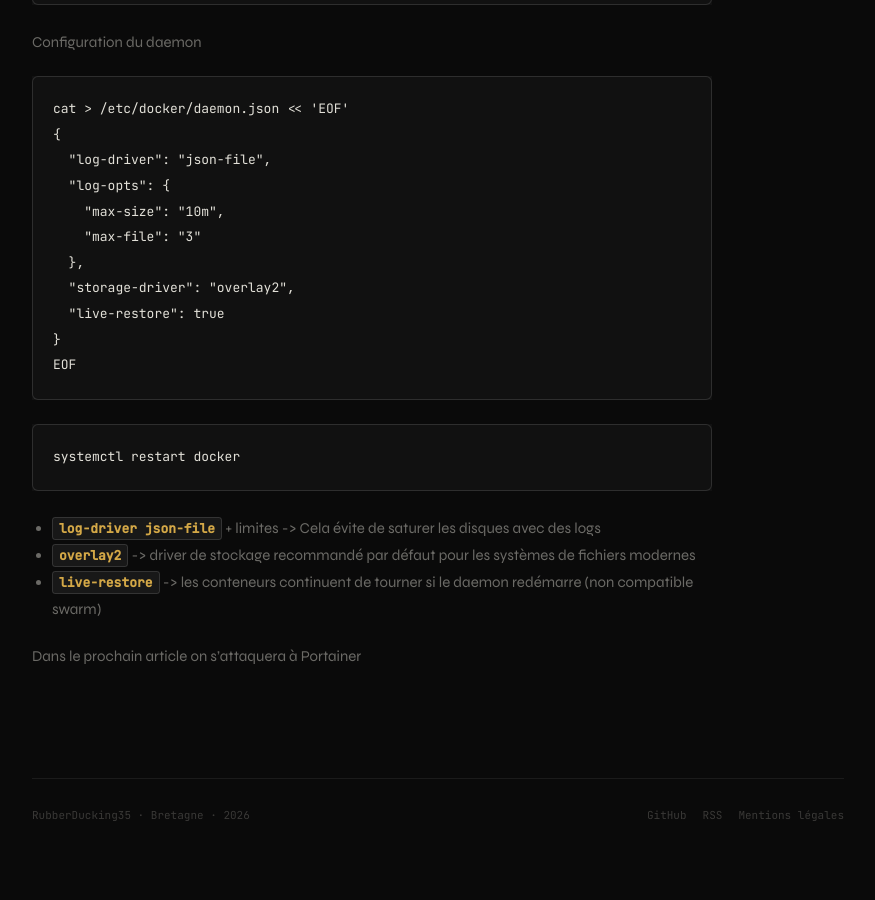
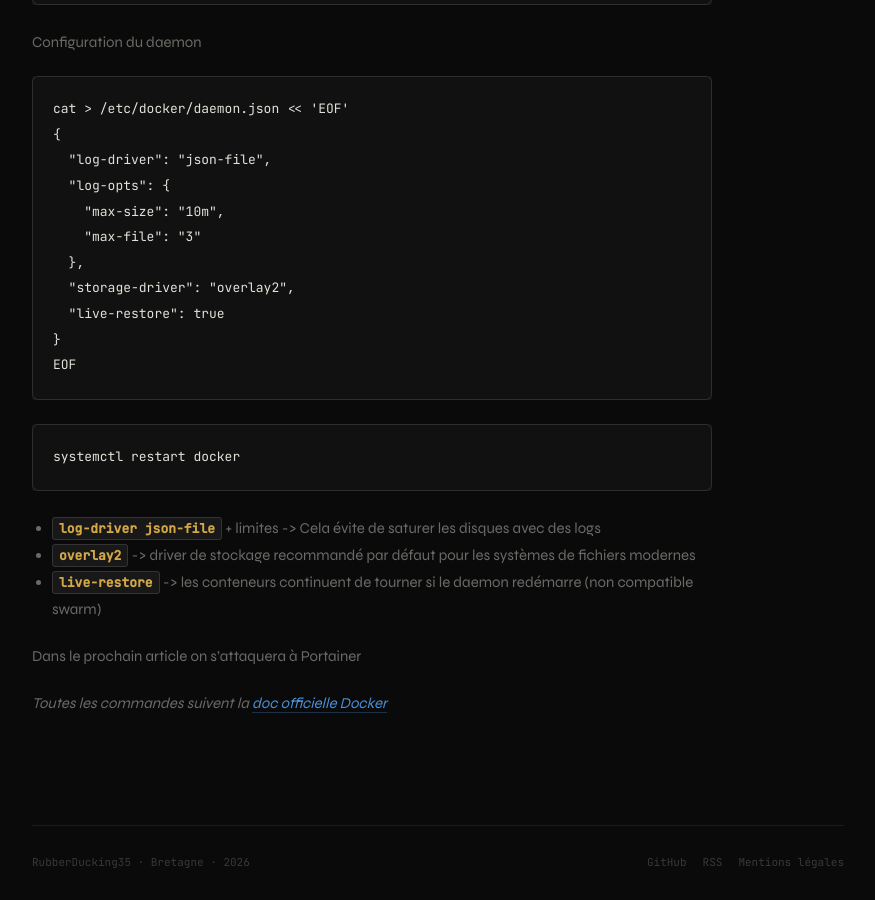
Before and after one commit to RubberDucking35/RubberDucking35.github.io, a Jekyll site: the page built from _posts/2026-08-19-docker.md, in a window 1280 px wide and 900 px high, scrolled down 2452 px. Shown: the whole window, without its empty margins (202-1077 px from the left). Built offline with Jekyll 4.4.1, drawn with Linux system fonts in a browser that asks for light colours; before the commit the page ends 3305 px from its top, so only the background shows below that.

Commit message:
Update 2026-08-19-docker.md

```diff
--- a/_posts/2026-08-19-docker.md
+++ b/_posts/2026-08-19-docker.md
@@ -121,3 +121,5 @@ systemctl restart docker
 - **`live-restore`** -> les conteneurs continuent de tourner si le daemon redémarre (non compatible swarm)
 
 Dans le prochain article on s'attaquera à Portainer
+
+*Toutes les commandes suivent la [doc officielle Docker](https://docs.docker.com/engine/install/debian/)*
```
